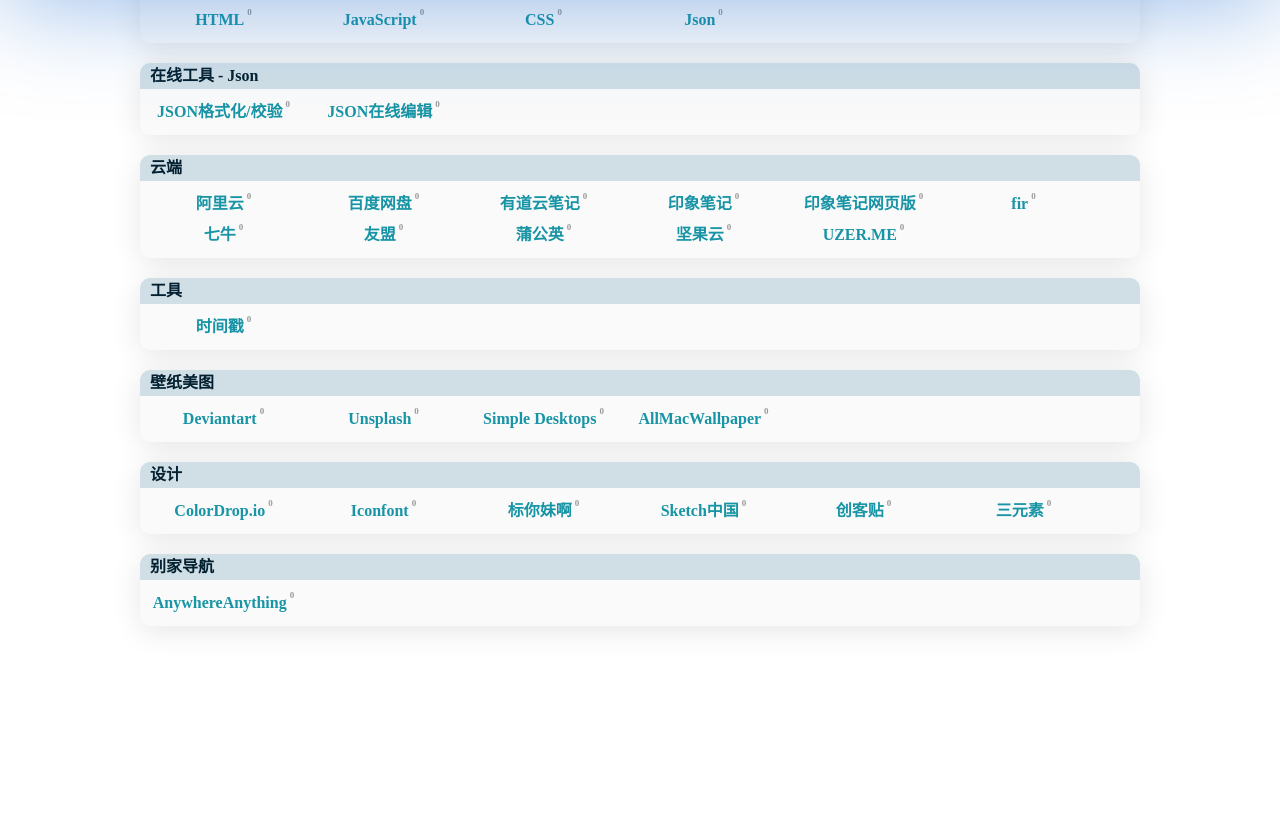
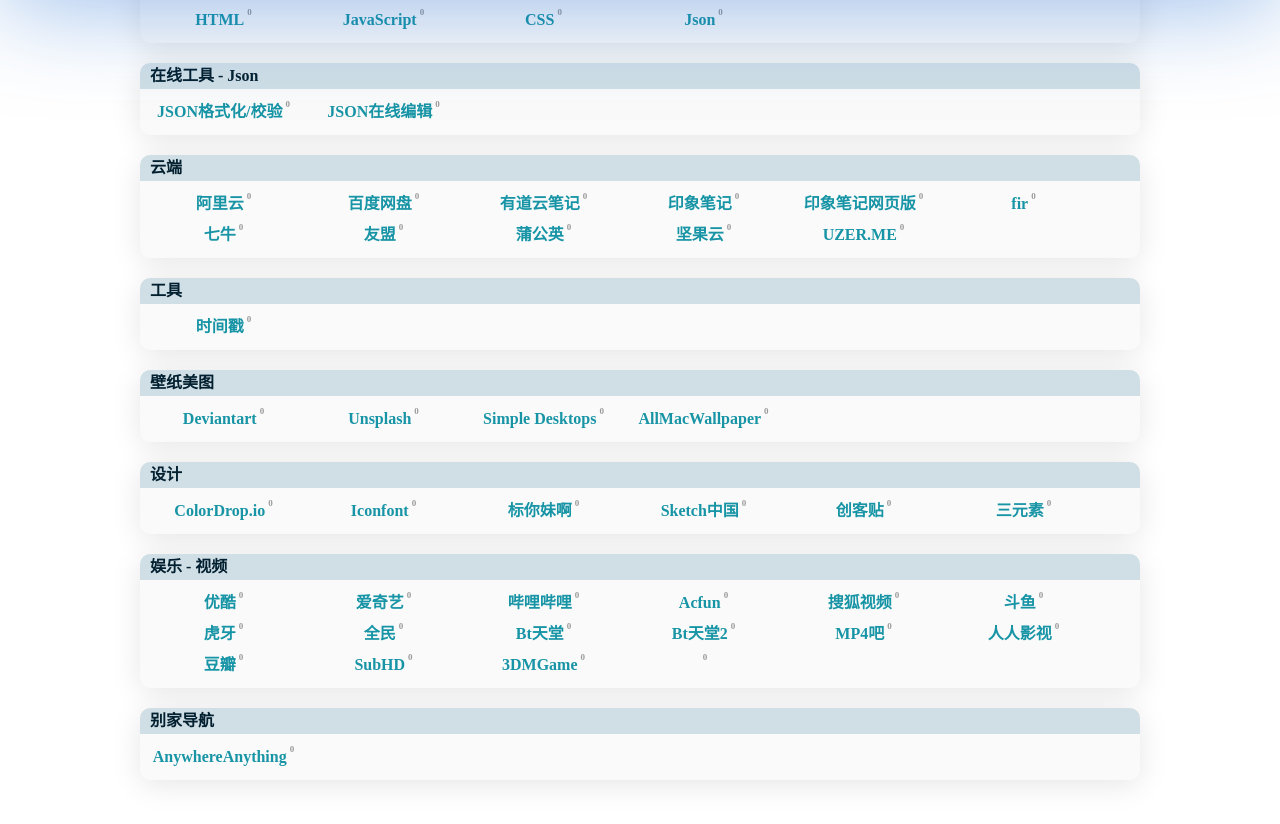
Before and after one commit to wzswzd/wzswzd.github.io, a Jekyll site: the page others/index/index.html, which Jekyll copies as it is, in a window 1280 px wide and 900 px high, scrolled down 671 px. Shown: the top 824 px of the window. Built offline with Jekyll 4.4.1, drawn with Linux system fonts in a browser that asks for light colours; before the commit the page ends 1417 px from its top, so only the background shows below that.

Commit message:
Update index.html
更新了 娱乐- 视频 网址。

```diff
--- a/others/index/index.html
+++ b/others/index/index.html
@@ -35,13 +35,7 @@
     <a href="https://cli.im/">草料二维码</a>
     <a href="http://www.convertico.com/" title="PNG快速转换ICO">ConvertIco</a>
     <a href="https://cn.office-converter.com/" title="Office文件转换">Office-Converter</a>
-
     <a href="https://www.notion.so/product" title="模组形式编辑文档">Notion</a>
-    <a href=""></a>
-    <a href=""></a>
-    <a href=""></a>
-    <a href=""></a>
-    <a href=""></a>
 
     <div class="clear">
     </div>
@@ -131,6 +125,31 @@
     <div class="clear"></div>
    </div>
    <div class="group">
+    <h3>娱乐 - 视频<i></i><span></span></h3>
+    <a href="http://www.youku.com/" >优酷</a>
+    <a href="http://www.iqiyi.com/" >爱奇艺</a>
+    <a href="https://www.bilibili.com/" >哔哩哔哩</a>
+    <a href="http://www.acfun.cn/" >Acfun</a>
+    <a href="https://tv.sohu.com/" >搜狐视频</a>
+
+    <a href="https://www.douyu.com/" >斗鱼</a>
+    <a href="http://www.huya.com/" >虎牙</a>
+    <a href="https://www.quanmin.tv/game/lol" >全民</a>
+
+    <a href="https://www.bttt.la/" >Bt天堂</a>
+    <a href="http://www.bttiantangs.com/" >Bt天堂2</a>
+    <a href="http://www.mp4ba.net/" >MP4吧</a>
+    <a href="http://www.yyets.com/" >人人影视</a>
+
+    <a href="https://www.douban.com/" >豆瓣</a>
+    <a href="http://subhd.com/main" title="字幕分享">SubHD</a>
+
+    <a href="http://www.3dmgame.com/" >3DMGame</a>
+    <a href="" title=""></a>
+
+    <div class="clear"></div>
+   </div>
+   <div class="group">
     <h3>别家导航<i></i><span></span></h3>
     <a href="http://lackar.com/aa/">AnywhereAnything</a>
     <div class="clear"></div>
```
